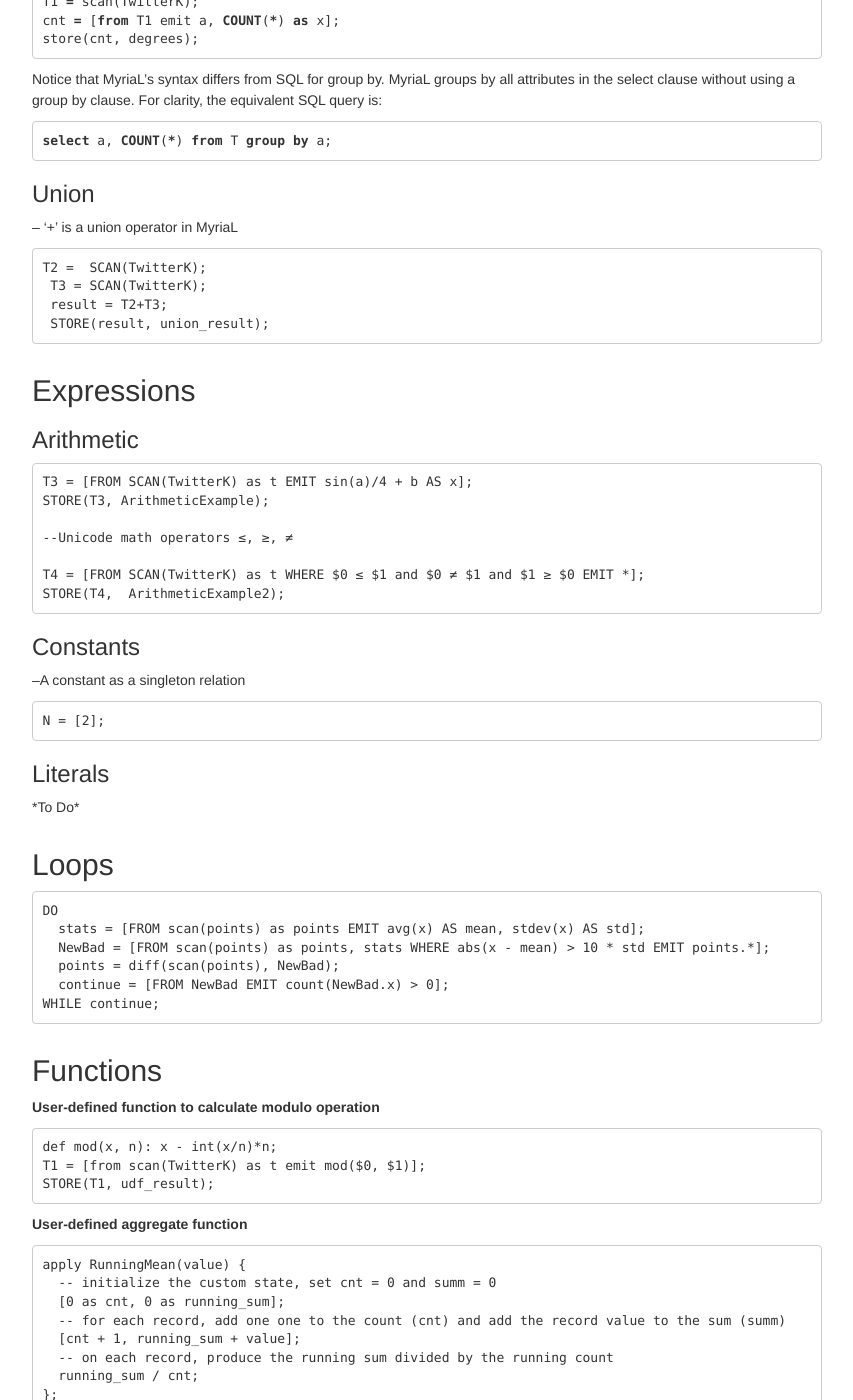
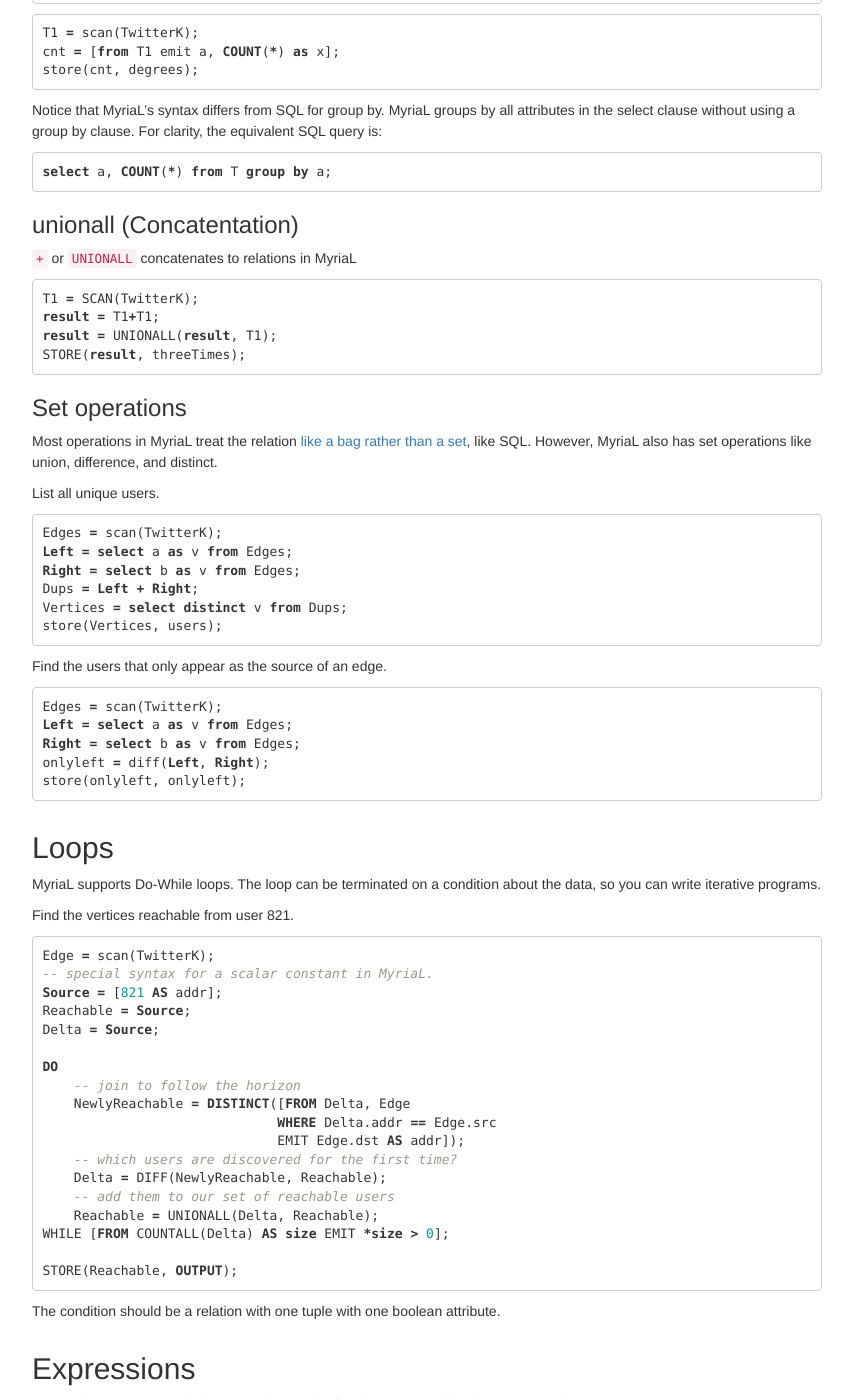
Before and after one commit to uwescience/myria-website, a Jekyll site: the page built from docs/myrial.md, in a window 1280 px wide and 1400 px high, scrolled down 2487 px. Shown: the whole window, without its empty margins (213-1066 px from the left). Built offline with Jekyll 4.4.1, drawn with Linux system fonts in a browser that asks for light colours; nearby versions of some CDN libraries; Markdown is read by kramdown in place of the engine named in the settings; some of the changed text lies outside the part shown.

Commit message:
finish the rest of myrial

````diff
--- a/docs/myrial.md
+++ b/docs/myrial.md
@@ -66,6 +66,7 @@
 
 Now for some real queries! MyriaL has two styles of syntax: SQL and comprehensions. If you've used [list comprehensions in python](https://docs.python.org/2/tutorial/datastructures.html#list-comprehensions) then MyriaL's comprehensions will look familiar. Use the style you prefer or mix and match.
 
+Try out the examples at the [Myria demo](http://demo.myria.cs.washington.edu/).
 
 
 ###Select, from, where
@@ -146,78 +147,158 @@
 ```
 
 
-###Union
--- '+' is a union operator in MyriaL
+###unionall (Concatentation)
+`+` or `UNIONALL` concatenates to relations in MyriaL
 
-    T2 =  SCAN(TwitterK);
-     T3 = SCAN(TwitterK);
-     result = T2+T3;
-     STORE(result, union_result);
+```sql
+T1 = SCAN(TwitterK);
+result = T1+T1;
+result = UNIONALL(result, T1);
+STORE(result, threeTimes);
+```
 
+###Set operations
+
+Most operations in MyriaL treat the relation [like a bag rather than a set](https://courses.cs.washington.edu/courses/cse444/10sp/lectures/lecture16.pdf), like SQL. However, MyriaL also has set operations like union, difference, and distinct.
+
+List all unique users.
+
+```sql
+Edges = scan(TwitterK);
+Left = select a as v from Edges;
+Right = select b as v from Edges;
+Dups = Left + Right;
+Vertices = select distinct v from Dups;
+store(Vertices, users);
+```
+
+Find the users that only appear as the source of an edge.
+```sql
+Edges = scan(TwitterK);
+Left = select a as v from Edges;
+Right = select b as v from Edges;
+onlyleft = diff(Left, Right);
+store(onlyleft, onlyleft);
+```
+
+##Loops
+
+MyriaL supports Do-While loops. The loop can be terminated on a condition about the data, so you can write iterative programs.
+
+Find the vertices reachable from user 821.
+
+```sql
+Edge = scan(TwitterK);
+-- special syntax for a scalar constant in MyriaL.
+Source = [821 AS addr];
+Reachable = Source;
+Delta = Source;
+
+DO
+    -- join to follow the horizon
+    NewlyReachable = DISTINCT([FROM Delta, Edge
+                              WHERE Delta.addr == Edge.src
+                              EMIT Edge.dst AS addr]);
+    -- which users are discovered for the first time?
+    Delta = DIFF(NewlyReachable, Reachable);
+    -- add them to our set of reachable users
+    Reachable = UNIONALL(Delta, Reachable);
+WHILE [FROM COUNTALL(Delta) AS size EMIT *size > 0];
+
+STORE(Reachable, OUTPUT);
+```
+
+The condition should be a relation with one tuple with one boolean attribute.
 
 ##Expressions
+
+Expressions can appear in the EMIT (comprehesions) or SELECT (SQL) or WHERE clauses.
+
 ###Arithmetic
+ MyriaL has a number of math functions.
 
+```sql
     T3 = [FROM SCAN(TwitterK) as t EMIT sin(a)/4 + b AS x];
     STORE(T3, ArithmeticExample);
 
     --Unicode math operators ≤, ≥, ≠
 
-    T4 = [FROM SCAN(TwitterK) as t WHERE $0 ≤ $1 and $0 ≠ $1 and $1 ≥ $0 EMIT *];
+    T4 = [FROM SCAN(TwitterK) as t WHERE a ≤ b and a ≠ b and b ≥ a EMIT *];
     STORE(T4,  ArithmeticExample2);
+```
 
 ###Constants
---A constant as a singleton relation
 
-    N = [2];
+A constant is a *singleton relation* (a relation with a single 1-attribute tuple). You can use the relation as a scalar in an expression by preceding the name with `*` (we saw this in the loop example above).
 
-###Literals
-\*To Do*
-##Loops
+```sql
+N = [12];
+T = scan(TwitterK);
+S = select * from T where a = *N;
+store(S, filtered);
+```
 
-    DO
-      stats = [FROM scan(points) as points EMIT avg(x) AS mean, stdev(x) AS std];
-      NewBad = [FROM scan(points) as points, stats WHERE abs(x - mean) > 10 * std EMIT points.*];
-      points = diff(scan(points), NewBad);
-      continue = [FROM NewBad EMIT count(NewBad.x) > 0];
-    WHILE continue;
+###User-defined functions
 
+MyriaL supports writing User-defined Functions (UDFs) and User-defined Aggregates (UDAs) in the MyriaL syntax.
+*Coming soon: Python UDFs!!*.
 
+User-defined function to calculate modulo.
 
-##Functions
-__User-defined function to calculate modulo operation__
+```sql
+def mod(x, n): x - int(x/n)*n;
+T1 = [from scan(TwitterK) as t emit mod(a, b)];
+STORE(T1, udf_result);
+```
 
-    def mod(x, n): x - int(x/n)*n;
-    T1 = [from scan(TwitterK) as t emit mod($0, $1)];
-    STORE(T1, udf_result);
+User-defined aggregate function to calculate an arg max. We'll use it to find the vertex with the largest degree.
 
+```sql
+-- break ties by picking the first value
+def pickval(value, arg, _value, _arg):
+    case when value >= _value then arg
+        else _arg end;
 
- __User-defined aggregate function__
+-- Every UDA has three statements: *init* to specify the state attributes and set initial values, *update* run for each tuple, and *output* to calculate the final result.
 
-    apply RunningMean(value) {
-      -- initialize the custom state, set cnt = 0 and summ = 0
-      [0 as cnt, 0 as running_sum];
-      -- for each record, add one one to the count (cnt) and add the record value to the sum (summ)
-      [cnt + 1, running_sum + value];
-      -- on each record, produce the running sum divided by the running count
-      running_sum / cnt;
-    };
-    T1 = [from scan(TwitterK) as t emit RunningMean($0)];
-    STORE(T1, twitter_running_mean);
+uda ArgMax(arg, val) {
+   -- init
+   [0 as _arg, 0 as _val];
 
-##Stateful Apply
--- Applying a counter for each partition of the TwitterK relation
+   -- update
+   [pickval(val, arg, _val, _arg),
+    pickval(val, val, _val, _val)];
 
-    APPLY counter() {
-      [0 AS c];
-      [c + 1];
-      c;
-    };
-    T1 = SCAN(TwitterK);
-    T2 = [FROM T1 EMIT $0, counter()];
-    STORE (T2, K);
+   -- output
+   [_val, _arg];
+};
 
-##Comments
+cnt = [from scan(TwitterK) as t emit t.a as v, count(*) as degree];
+T1 = [from cnt emit ArgMax(v, degree)];
+STORE(T1, max_degree);
+```
+
+###Stateful Apply
+
+Stateful apply provides a way to define functions that keep mutable state.
+
+This program assigns a sequential id to each tuple. **Important**: stateful apply is partition-local. That means every partition keeps its own state. The following program produces 0,1,2... for the tuples on every partition.
+
+```sql
+APPLY counter() {
+  [0 AS c];
+  [c + 1];
+  c;
+};
+T1 = SCAN(TwitterK);
+T2 = [FROM T1 EMIT $0, counter()];
+STORE (T2, identified);
+```
+
+To do a distributed counter, Myria has coordination operators like broadcast and collect, but these are not currently exposed in MyriaL.
+
+##Gotchas
+
 The Myria Catalog is case sensitive, so please make sure to Scan the correct relation name.
 
 ## Advanced Examples
````
